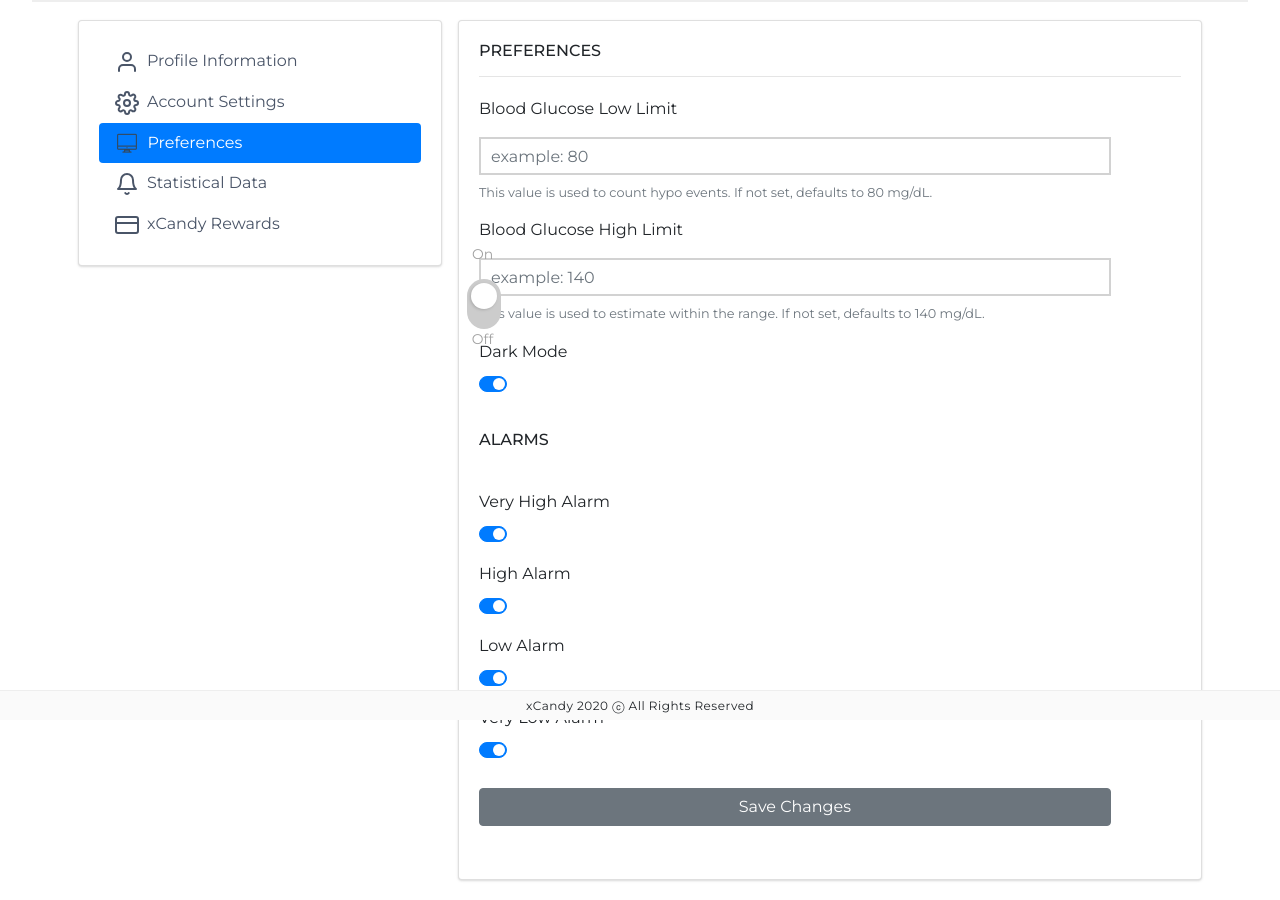
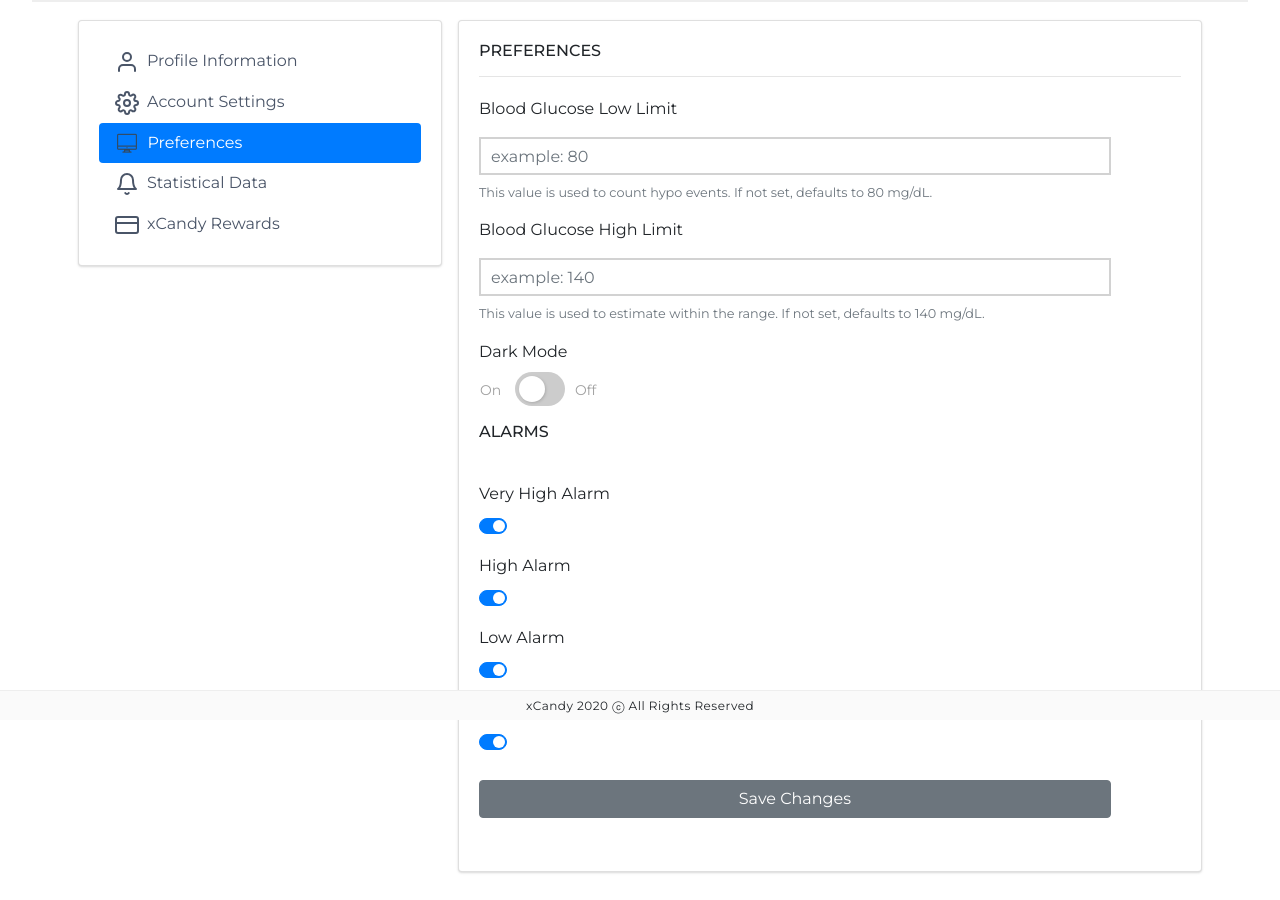
Before and after one commit to jquadirw/xcandycon, a Django app: page /settings/ in a window 1280 px wide, after a click on "Preferences". Shown: the part 80-980 px from the top of the page. After the commit the page ends 953 px from the top, so only its background shows below. Run offline with Django 3.2, Linux system fonts and the light colour scheme; a user stored in the database is signed in; parts of the project's set-up code (start-up, migrations or seed data) failed here and were passed over; some libraries are stand-ins or nearby versions.

Commit message:
settings prefs changes

```diff
--- a/webapp/templates/webapp/co/settings.html
+++ b/webapp/templates/webapp/co/settings.html
@@ -216,20 +216,12 @@
                   <div class="form-group">
                     <label for="username">Dark Mode</label>
                     <div class="custom-control custom-control-nolabel custom-switch ml-auto">
-                      <input type="checkbox" class="custom-control-input" id="customSwitch1" checked="checked">
-                      <label class="custom-control-label" for="customSwitch1"></label>
-
-
-
                       <label class="switch">
                         <input type="checkbox">
                         <span class="slider round"></span>
-                        <div class="slider-top">On</div>
-                        <div class="slider-btm">Off</div>
+                        <div class="slider-left">Off</div>
+                        <div class="slider-right">On</div>
                       </label>
-
-
-
                     </div>
                   </div>
                   <h6>ALARMS</h6>
--- a/xcandyapp/static/css/settings/settings.css
+++ b/xcandyapp/static/css/settings/settings.css
@@ -73,10 +73,10 @@ body {
   display: inline-block;
   width: 50px;
   height: 34px;
-  -webkit-transform: rotate(90deg);
-  transform: rotate(90deg);
-  left: -60px;
-  top: -85px;
+  -webkit-transform: rotate(0deg);
+  transform: rotate(0deg);
+  margin-bottom: 0;
+  vertical-align: top;
 }
 
 .switch input {
@@ -112,7 +112,7 @@ body {
 }
 
 input:checked+.slider {
-  background-color: #25cb80;
+  background-color: #007bff;
 }
 
 input:checked+.slider:before {
@@ -150,6 +150,8 @@ input:checked+.slider:before {
 }
 
 .slider-right {
+  -webkit-transform: rotate(0deg);
+  transform: rotate(0deg);
   position: absolute;
   left: -35px;
   top: 8px;
@@ -158,8 +160,10 @@ input:checked+.slider:before {
 }
 
 .slider-left {
+  -webkit-transform: rotate(0deg);
+  transform: rotate(0deg);
   position: absolute;
-  left: 50px;
+  left: 60px;
   top: 8px;
   font-size: 14px;
   color: #a1a1a1;
```
